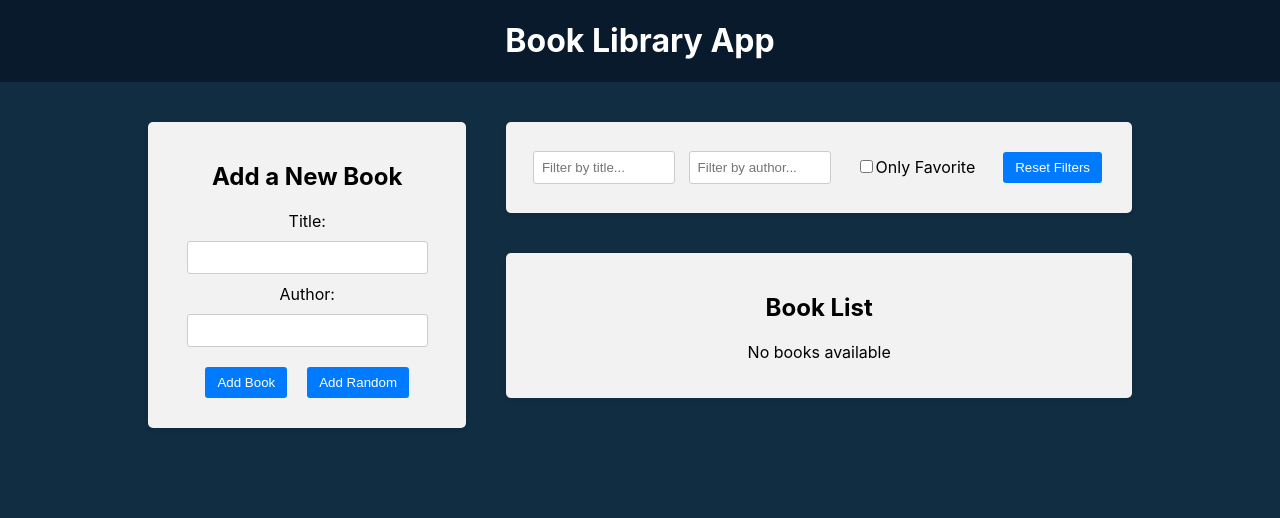
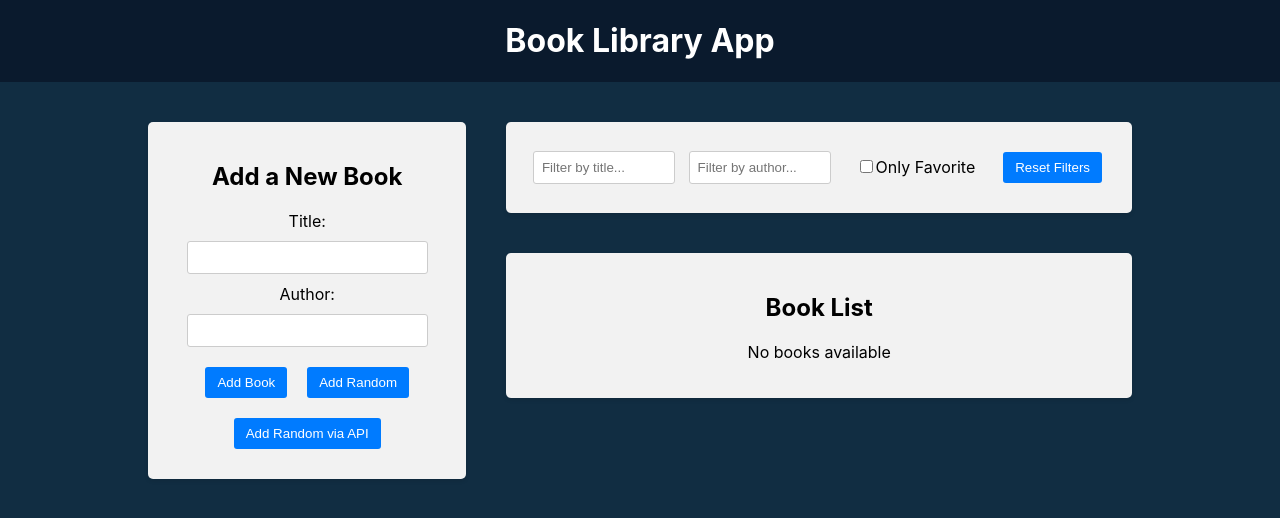
Before and after one commit to Kilar07/React-Redux, a React (Create React App) app in the folder frontend/: page / in a window 1280 px wide. Shown: the top 518 px of the page. Built offline with nearby package versions, Linux system fonts and the light colour scheme.

Commit message:
Add random book via API

```diff
--- a/frontend/package.json
+++ b/frontend/package.json
@@ -7,6 +7,7 @@
     "@testing-library/jest-dom": "^5.17.0",
     "@testing-library/react": "^13.4.0",
     "@testing-library/user-event": "^13.5.0",
+    "axios": "^1.6.3",
     "react": "^18.2.0",
     "react-dom": "^18.2.0",
     "react-icons": "^4.12.0",
--- a/frontend/src/components/BookForm/BookForm.js
+++ b/frontend/src/components/BookForm/BookForm.js
@@ -1,5 +1,6 @@
 import React, { useState } from "react";
 import { useDispatch } from "react-redux";
+import axios from 'axios'
 import createBookWithID from "../../utils/createBookWithID";
 import { addBook } from "../../redux/slices/booksSlice";
 import booksData from "../../data/books.json";
@@ -27,6 +28,17 @@
     }
   };
 
+  const handleAddRandomBookViaAPI = async () => {
+    try {
+      const res = await axios.get("http://localhost:4000/random-book")
+    if (res?.data?.title && res?.data?.author){
+      dispatch(addBook(createBookWithID(res.data)))
+    }
+    } catch (error) {
+      console.log('Error fetching random book', error)
+    }
+  }
+
   return (
     <div className="app-block book-form">
       <h2>Add a New Book</h2>
@@ -53,6 +65,7 @@
         <button type="button" onClick={handleAddRandomBook}>
           Add Random
         </button>
+        <button type="button" onClick={handleAddRandomBookViaAPI}>Add Random via API</button>
       </form>
     </div>
   );
```
Also changed, not shown: 1 other file (tests, documents, lock files or other folders).
